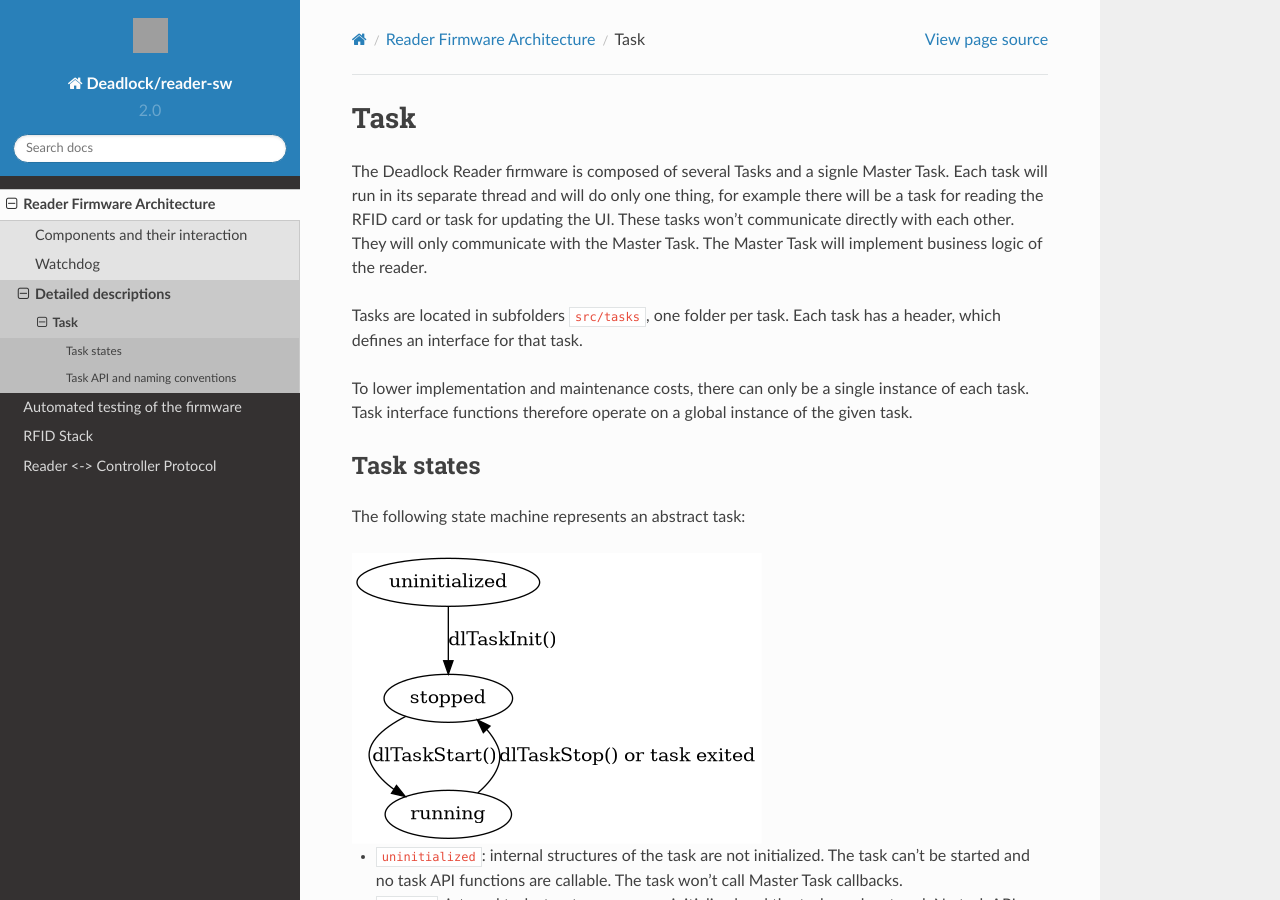
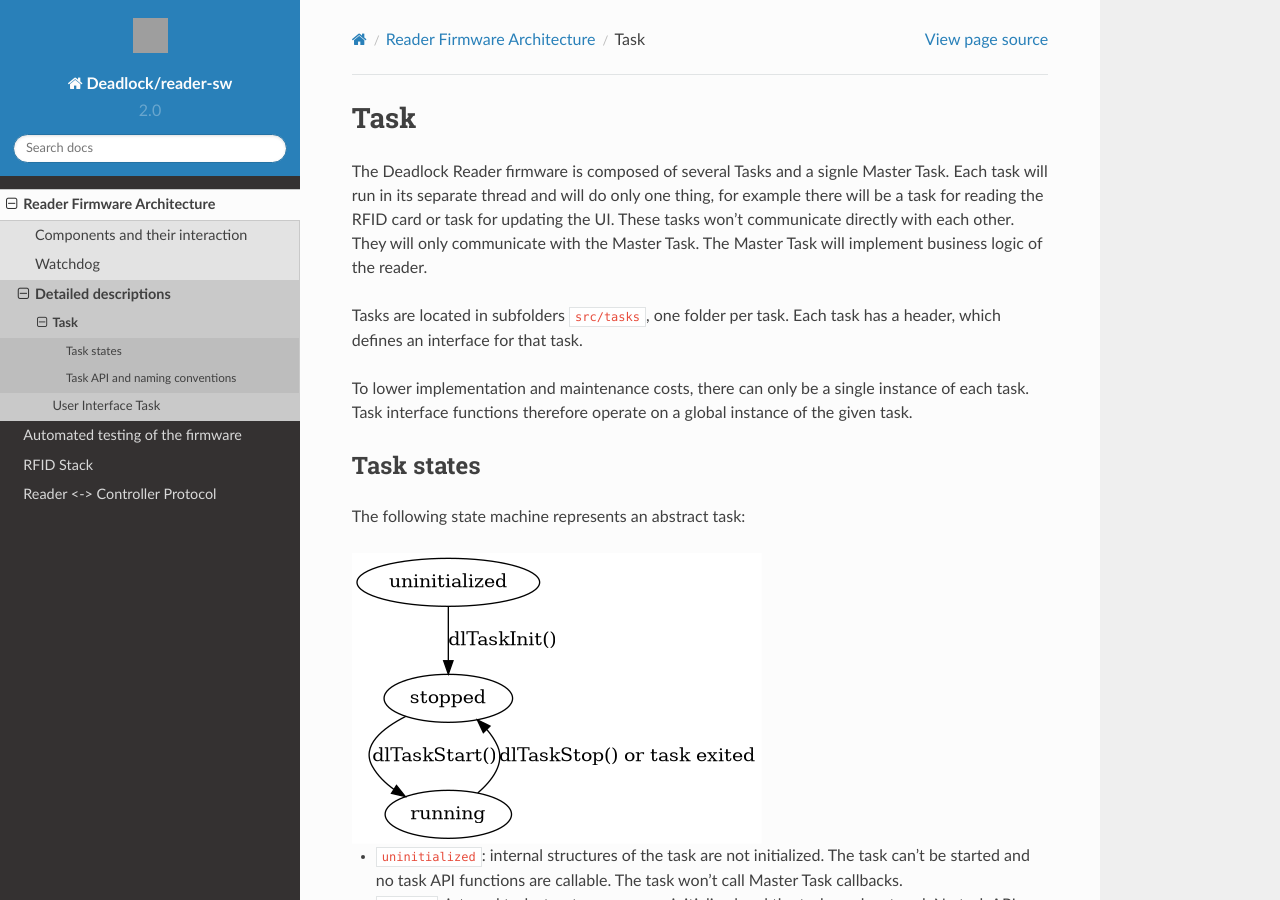
Before and after one commit to fmfi-svt-deadlock/reader-sw, a Sphinx documentation site: the page built from docs/architecture/tasks/task.md, in a window 1280 px wide and 900 px high. Built offline with Sphinx 7.4.7 and the Read the Docs theme 2.0.0, drawn with Linux system fonts in a browser that asks for light colours; grey boxes are pictures that could not be loaded.

Commit message:
Add UITask header file

````diff
--- a/docs/architecture/index.md
+++ b/docs/architecture/index.md
@@ -88,4 +88,5 @@
     :maxdepth: 2
 
     tasks/task
+    tasks/ui-task
 ```
--- /dev/null
+++ b/docs/architecture/tasks/ui-task.md
@@ -0,0 +1,8 @@
+User Interface Task
+===================
+
+```eval_rst
+
+.. doxygenfile:: src/tasks/ui-task/ui-task.h
+
+```
````
Also changed, not shown: 1 other file.
